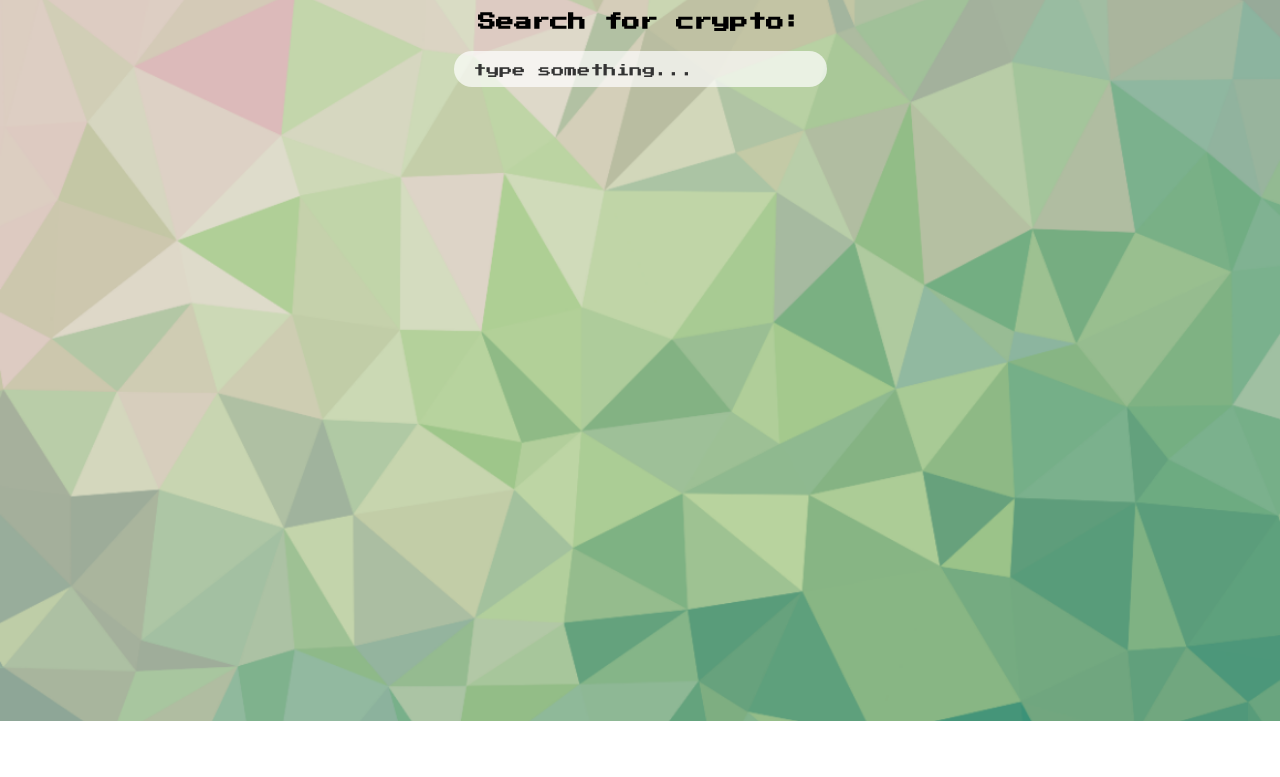
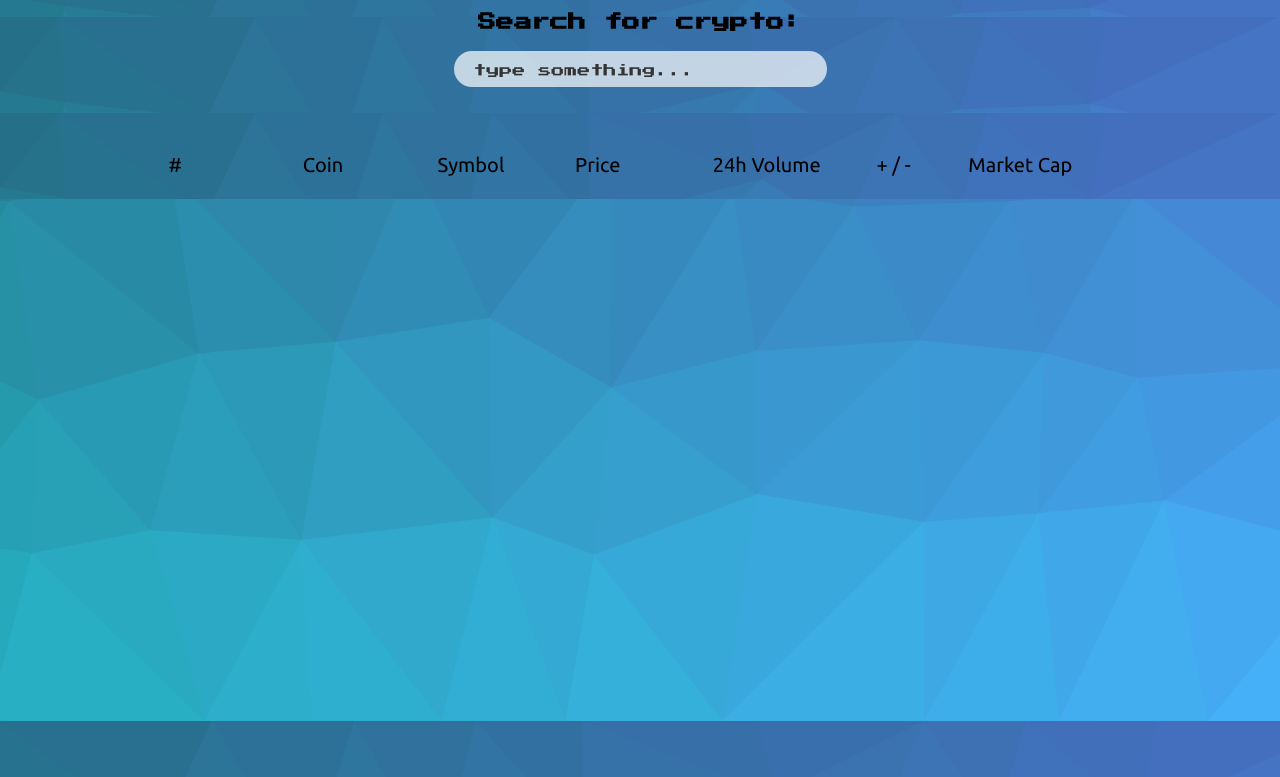
Before and after one commit to Mariano0o92/The-Creeptos, a website: page index.html in a window 1280 px wide. Shown: the part 79-856 px from the top of the page. Before the commit the page ends 800 px from the top, so only its background shows below. Drawn offline with Linux system fonts and the light colour scheme; no server answers.

Commit message:
header to coins__container was added.

```diff
--- a/index.html
+++ b/index.html
@@ -26,25 +26,24 @@
     <h2>Search for crypto:</h2>
     <input type="text" placeholder="type something...">
 </div>
+<div class="coins__header-container">
 
-<div class="coins__container">
-
-    <!-- <div class="coins__row">
-        <div class="coins__rank">1.</div>
-            <img class="coins__logo" src="/dist/img/bitcoin-obsession_5809360.png" alt="">
-            <div class="coins__name">Bitcoin</div>
-            <div class="coins__shortcut">btc</div>
+    <div class="coins__header-row">
+        <div class="coins__header-rank">#</div>
+            <div class="coins__header-logo"></div>
+            <div class="coins__header-name">Coin</div>
+            <div class="coins__header-shortcut">Symbol</div>
 
 
-            <div class="coins__price">34000$</div>
-            <div class="coins__volume">124,617,247,734$</div>
-            <div class="coins__difference">+2,1%</div>
-            <div class="coins__market-cap">683,086,399,105$</div>
-
-    </div> -->
-
+            <div class="coins__header-price">Price</div>
+            <div class="coins__header-volume">24h Volume</div>
+            <div class="coins__header-difference">+ / -</div>
+            <div class="coins__header-market-cap">Market Cap</div>
+    </div>
 
 </div>
+
+<div class="coins__container"></div>
 
 </main>
 
--- a/src/js/script.js
+++ b/src/js/script.js
@@ -33,6 +33,9 @@ const createCoins = (coins) => {
         const coinRow = document.createElement('div')
         coinRow.classList.add('coins__row')
 
+        const percentageChange = coin.price_change_percentage_24h
+        const changeColorClass = percentageChange < 0 ? '' : ' coins__difference--green'
+
     coinRow.innerHTML = `
     <div class="coins__rank">${coin.market_cap_rank}</div>
     <img class="coins__logo" src="${coin.image}" alt="${coin.name}">
@@ -40,7 +43,7 @@ const createCoins = (coins) => {
         <div class="coins__shortcut">${coin.symbol}</div>
         <div class="coins__price">$${coin.current_price.toFixed(2)}</div>
         <div class="coins__volume">$${coin.total_volume.toFixed(2)}</div>
-        <div class="coins__difference">${coin.price_change_percentage_24h.toFixed(2)}%</div>
+        <div class="coins__difference${changeColorClass}">${percentageChange.toFixed(2)}%</div>
         <div class="coins__market-cap">$${coin.market_cap}</div>
     `
     coinsContainer.appendChild(coinRow)
--- a/src/sass/main.scss
+++ b/src/sass/main.scss
@@ -17,7 +17,7 @@ body {
 	font-size: 1.6rem;
 	height: 100vh;
 	width: 100vw;
-    background-image: url(/dist/img/background.png);
+    background-image: url(/dist/img/background3.png);
 	background-repeat: no-repeat;
 	background-position: 0 0;
 	background-size: cover;
@@ -30,7 +30,7 @@ body {
 	position: fixed;
 	height: 12vh;
 	width: 100vw;
-	background-image: url(/dist/img/background.png);
+	background-image: url(/dist/img/background3.png);
 	background-repeat: no-repeat;
 	background-position: 0 0;
 	background-size: cover;
@@ -68,7 +68,7 @@ body {
 		width: 100vw;
 		align-items: center;
 		font-size: 1.2rem;
-		background-image: url(/dist/img/background.png);
+		background-image: url(/dist/img/background3.png);
 		background-repeat: no-repeat;
 		background-position: 0 0;
 		background-size: cover;
@@ -91,7 +91,7 @@ body {
 		}
 
 		input:focus {
-			outline: 2px solid rgb(69, 150, 122);
+			outline: 2px solid #47B5FF;
 		}
 
 		input::placeholder {
@@ -100,9 +100,11 @@ body {
 		}
 	}
 
-	&__container {
+
+	&__container,
+	&__header-container {
 		position: absolute;
-		top: 12vh;
+		top: 19vh;
 		padding: 20px;
 		display: flex;
 		flex-direction: column;
@@ -114,7 +116,21 @@ body {
 		font-size: 2rem;
 	}
 
-	&__row {
+	&__header-container {
+		position: fixed;
+		top: 24vh;
+		padding-bottom: 0;
+		height: 86px;
+		background-image: url(/dist/img/background3.png);
+		background-repeat: no-repeat;
+		background-position: 0 0;
+		background-size: cover;
+		background-attachment: fixed;
+		z-index: 100;
+	}
+
+	&__row,
+	&__header-row {
 		display: grid;
 		grid-template-rows: 1fr;
 		grid-template-columns: 1fr 1fr 4fr 3fr 3fr 5fr 1fr 5fr;
@@ -123,8 +139,12 @@ body {
 		align-items: center;
 		width: 80%;
 		max-width: 1200px;
-		border-bottom: 2px solid rgb(69, 150, 122);
+		border-bottom: 2px solid #47B5FF;
 		text-overflow: ellipsis;
+	}
+
+	&__header-row {
+		border-bottom: none;
 	}
 
 	&__rank {
@@ -166,6 +186,13 @@ body {
 	&__difference {
 		grid-row: 1 / 2;
 		grid-column: 7 / 8;
+		color: darkred;
+
+		&--green {
+			color: greenyellow;
+		}
+
+
 	}
 
 
@@ -173,4 +200,5 @@ body {
 		grid-row: 1 / 2;
 		grid-column: 8 / 9;
 	}
+
 }
```
Also changed, not shown: dist/css/main-min.css, dist/img/background.png (deleted), dist/img/background3.png (added), dist/img/bitcoin-obsession_5809360.png (deleted), dist/js/script-min.js, src/img/background.png (deleted), src/img/background3.png (added), src/img/bitcoin-obsession_5809360.png (deleted), 1 other file.
